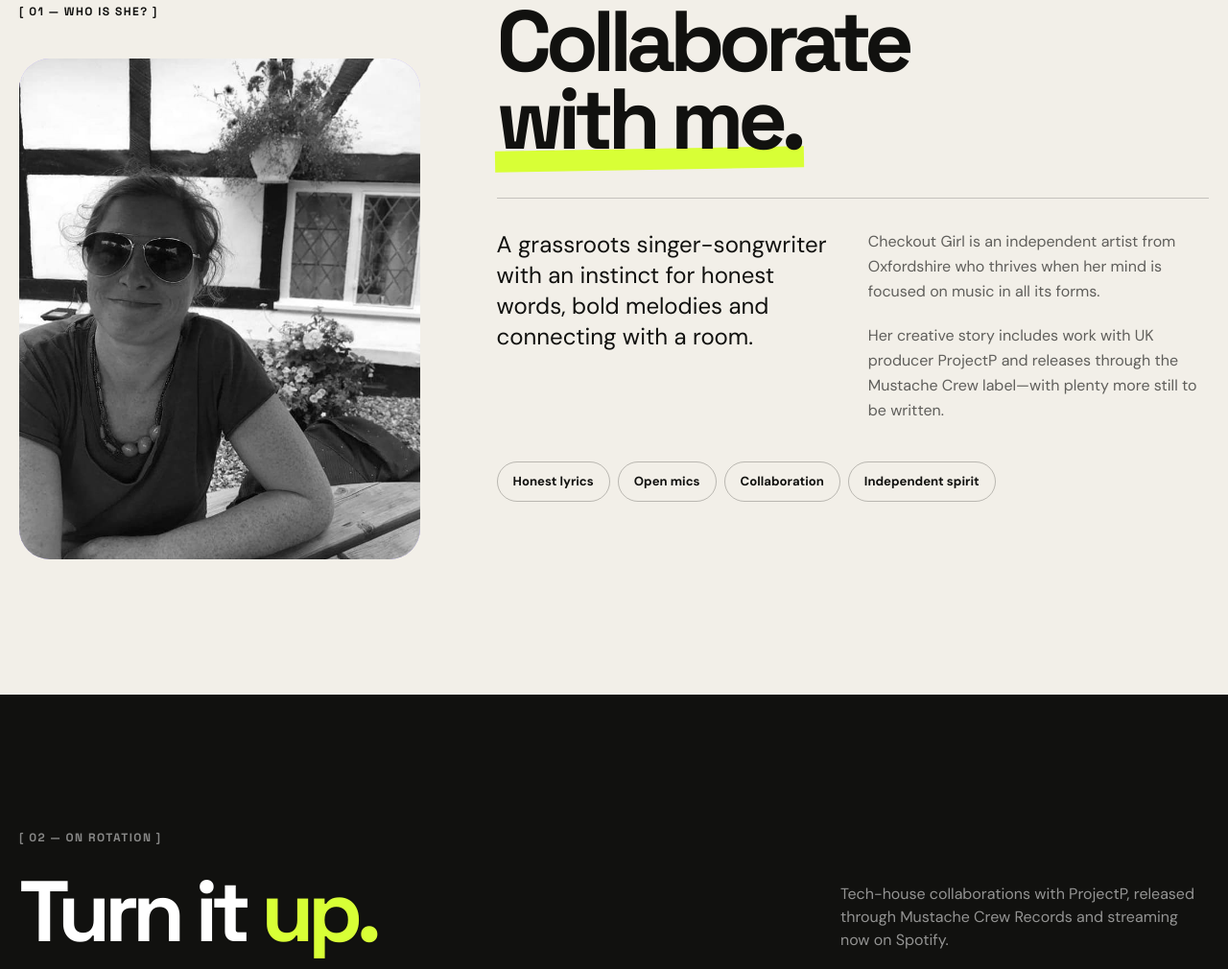
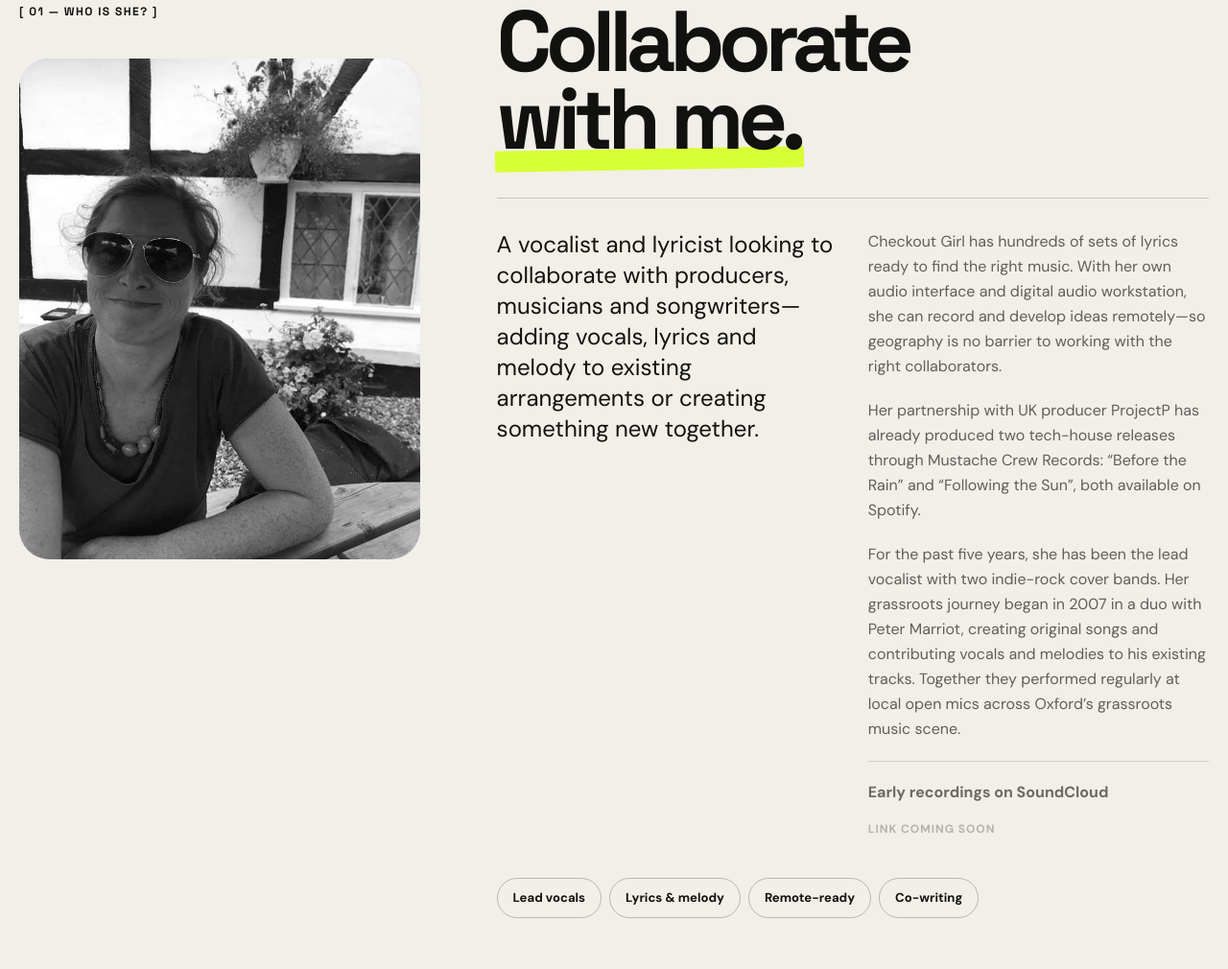
Before and after one commit to KC-85/Checkout-Girl, a website built with Vite: page frontend/index.html in a window 1280 px wide. Shown: the part 984-1994 px from the top of the page at 96% size. Built offline with nearby package versions, Linux system fonts and the light colour scheme.

Commit message:
Add a more collaboration-friendly description to the section, plus a placeholder link

```diff
--- a/frontend/assets/css/style.css
+++ b/frontend/assets/css/style.css
@@ -362,6 +362,24 @@ body {
   padding-top: 1.2rem;
   font-weight: 700;
 }
+.collaboration-link {
+  align-items: baseline;
+  flex-wrap: wrap;
+  gap: 1rem;
+  color: #11110f;
+}
+.collaboration-link span {
+  color: rgb(17 17 15 / 0.45);
+  font-size: 0.75rem;
+  letter-spacing: 0.08em;
+  text-transform: uppercase;
+  white-space: nowrap;
+}
+.collaboration-link[aria-disabled="true"] {
+  cursor: not-allowed;
+  opacity: 0.6;
+  pointer-events: none;
+}
 .contact-title {
   font-family: "Space Grotesk", sans-serif;
   font-size: clamp(4.5rem, 11vw, 10rem);
--- a/frontend/index.html
+++ b/frontend/index.html
@@ -101,14 +101,19 @@
           <div>
             <h2 class="section-title reveal">Collaborate<br><span class="marker">with me.</span></h2>
             <div class="mt-10 grid gap-8 border-t border-ink/20 pt-8 md:grid-cols-2 reveal">
-              <p class="text-xl leading-relaxed md:text-2xl">A grassroots singer-songwriter with an instinct for honest words, bold melodies and connecting with a room.</p>
+              <p class="text-xl leading-relaxed md:text-2xl">A vocalist and lyricist looking to collaborate with producers, musicians and songwriters—adding vocals, lyrics and melody to existing arrangements or creating something new together.</p>
               <div class="space-y-5 text-base leading-relaxed text-ink/65">
-                <p>Checkout Girl is an independent artist from Oxfordshire who thrives when her mind is focused on music in all its forms.</p>
-                <p>Her creative story includes work with UK producer ProjectP and releases through the Mustache Crew label—with plenty more still to be written.</p>
+                <p>Checkout Girl has hundreds of sets of lyrics ready to find the right music. With her own audio interface and digital audio workstation, she can record and develop ideas remotely—so geography is no barrier to working with the right collaborators.</p>
+                <p>Her partnership with UK producer ProjectP has already produced two tech-house releases through Mustache Crew Records: “Before the Rain” and “Following the Sun”, both available on Spotify.</p>
+                <p>For the past five years, she has been the lead vocalist with two indie-rock cover bands. Her grassroots journey began in 2007 in a duo with Peter Marriot, creating original songs and contributing vocals and melodies to his existing tracks. Together they performed regularly at local open mics across Oxford’s grassroots music scene.</p>
+                <a class="text-link collaboration-link" href="#" aria-disabled="true">
+                  Early recordings on SoundCloud
+                  <span>Link coming soon</span>
+                </a>
               </div>
             </div>
             <div class="mt-10 flex flex-wrap gap-2 reveal" aria-label="Artist traits">
-              <span class="tag">Honest lyrics</span><span class="tag">Open mics</span><span class="tag">Collaboration</span><span class="tag">Independent spirit</span>
+              <span class="tag">Lead vocals</span><span class="tag">Lyrics &amp; melody</span><span class="tag">Remote-ready</span><span class="tag">Co-writing</span>
             </div>
           </div>
         </div>
```
